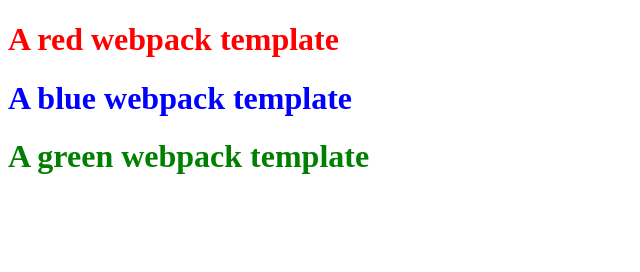
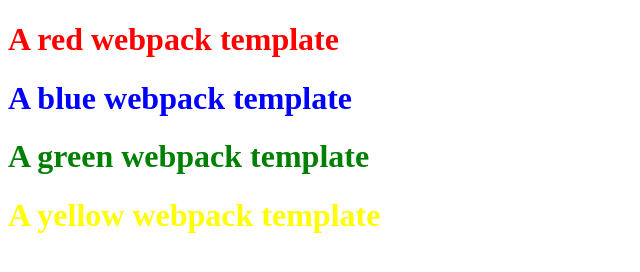
Before and after one commit to makarony7/Webpack-template, a website built with webpack: page src/index.html in a window 1280 px wide. Shown: the whole page, without its empty margins (0-640 px from the left). Built offline with nearby package versions, Linux system fonts and the light colour scheme.

Commit message:
added live server

```diff
--- a/package.json
+++ b/package.json
@@ -4,7 +4,7 @@
   "description": "",
   "main": "index.js",
   "scripts": {
-    "dev": "webpack --mode=development",
+    "dev": "webpack-dev-server --mode=development",
     "build": "webpack --mode=production"
   },
   "repository": {
@@ -28,6 +28,7 @@
     "sass-loader": "^8.0.2",
     "style-loader": "^1.1.3",
     "webpack": "^4.41.5",
-    "webpack-cli": "^3.3.10"
+    "webpack-cli": "^3.3.10",
+    "webpack-dev-server": "^3.10.1"
   }
 }
--- a/src/index.html
+++ b/src/index.html
@@ -10,5 +10,6 @@
     <h1>A red webpack template</h1>
     <h1 class="blue">A blue webpack template</h1>
     <h1 id="green"></h1>
+    <h1 id="yellow"></h1>
 </body>
 </html>
--- a/src/js/index.js
+++ b/src/js/index.js
@@ -1,5 +1,9 @@
 import '../scss/style.scss'
+
 var green = document.getElementById('green')
 green.innerHTML= 'A green webpack template';
 
+var yellow = document.getElementById('yellow')
+yellow.innerHTML= 'A yellow webpack template';
+
 [1, 2, 3].map((n) => n + 1);
--- a/src/scss/style.scss
+++ b/src/scss/style.scss
@@ -8,4 +8,7 @@
     &#green {
         color: green;
     }
+    &#yellow {
+        color: yellow;
+    }
 }
```
Also changed, not shown: readme.txt, 1 other file.
